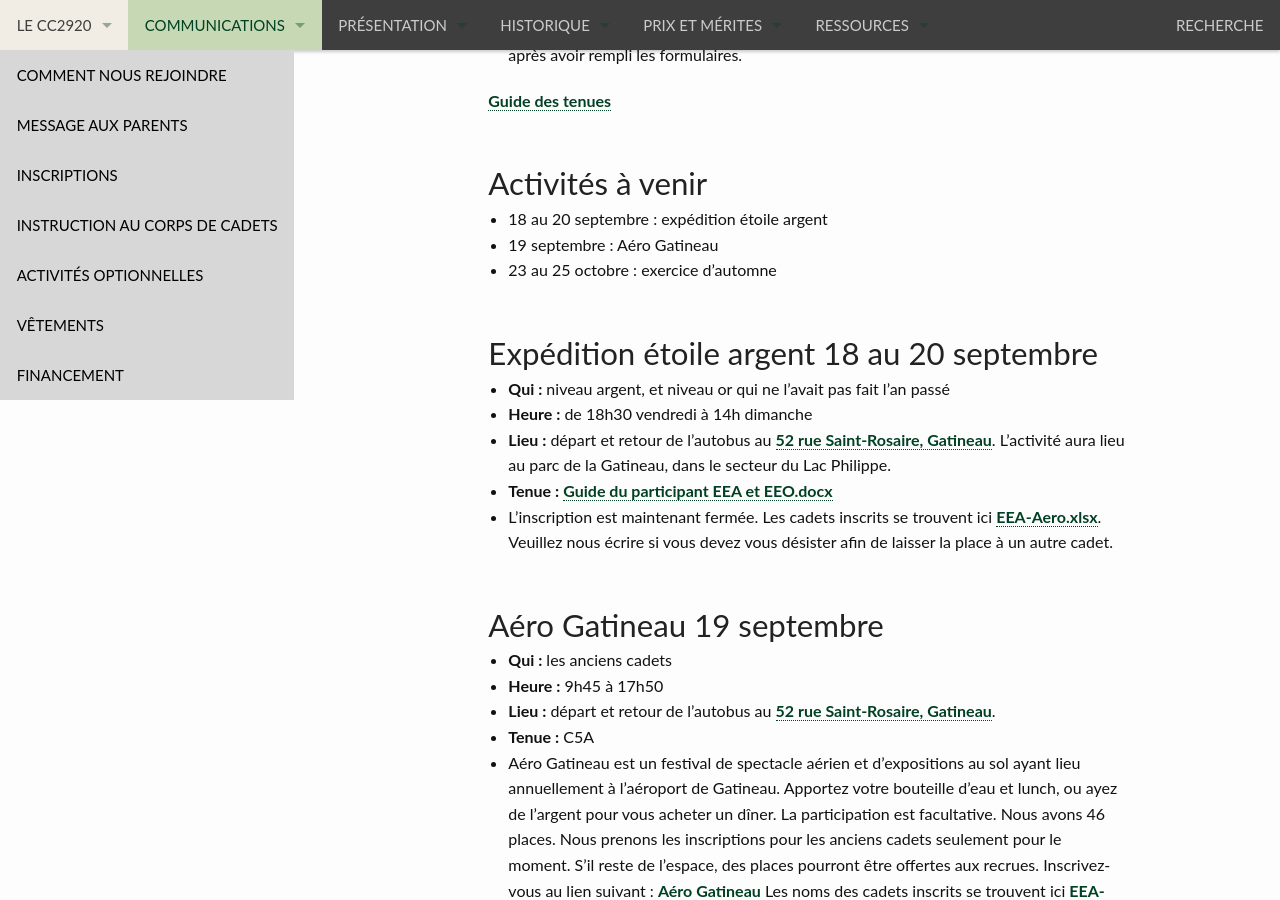
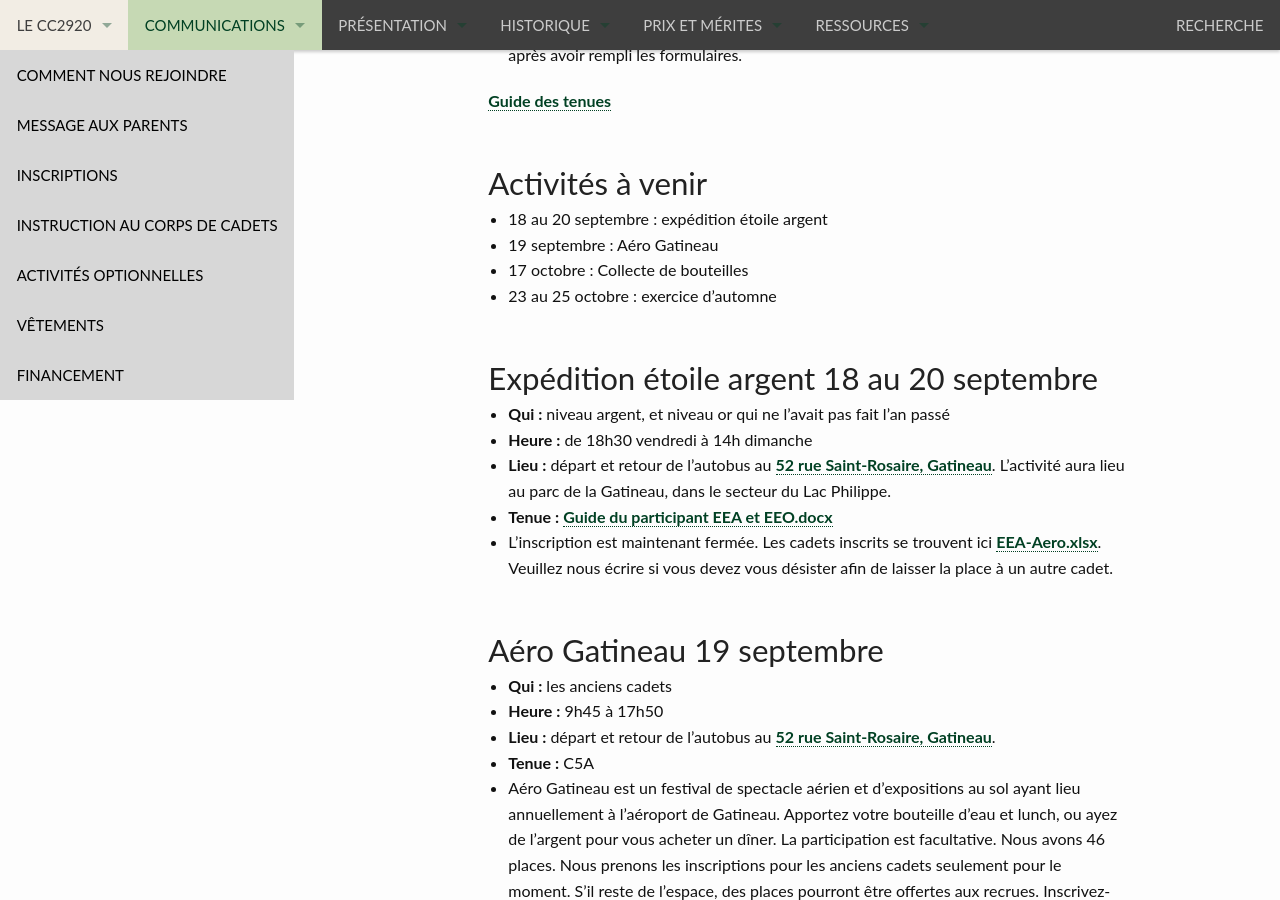
Before and after one commit to CC2920/web, a Jekyll site: the page built from _communications/messages.md, in a window 1280 px wide and 900 px high, scrolled down 493 px. Built offline with Jekyll 4.4.1, drawn with Linux system fonts in a browser that asks for light colours.

Commit message:
Add bottle collection event on October 17

```diff
--- a/_communications/messages.md
+++ b/_communications/messages.md
@@ -16,6 +16,7 @@ layout: "messages"
 ## Activités à venir
 - 18 au 20 septembre : expédition étoile argent
 - 19 septembre : Aéro Gatineau
+- 17 octobre : Collecte de bouteilles
 - 23 au 25 octobre : exercice d’automne
 
 
```
